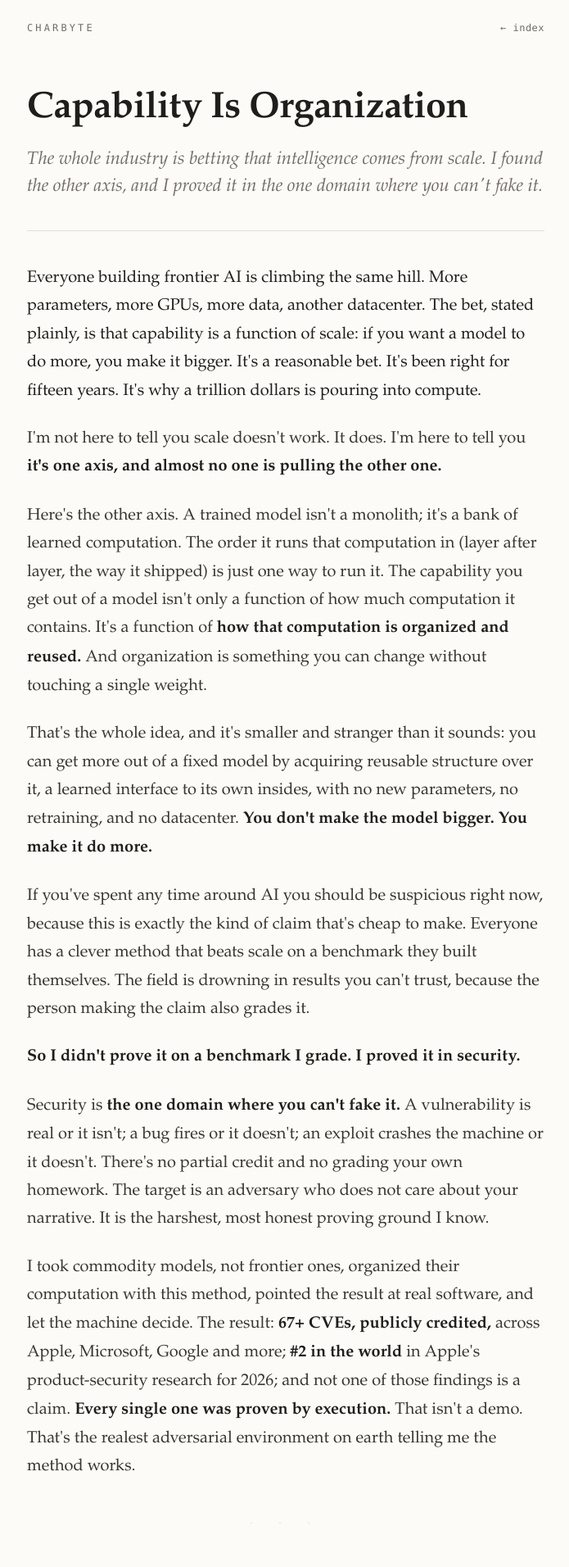
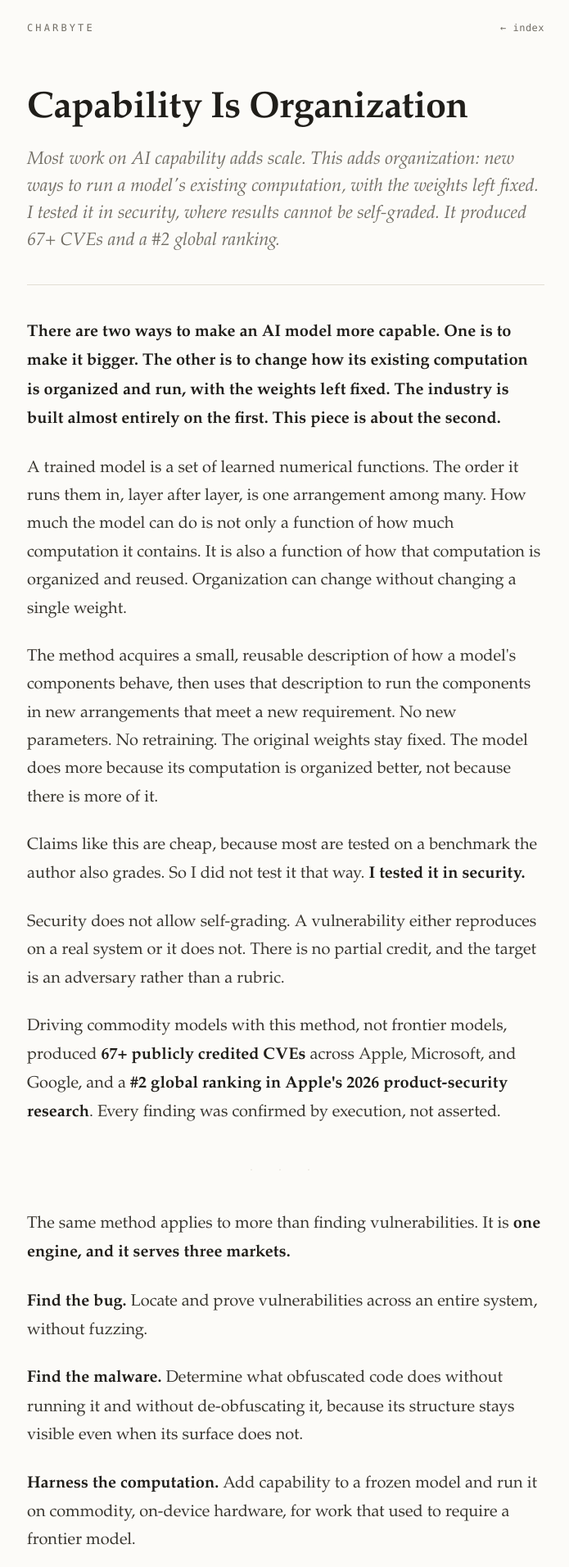
Before and after one commit to calysteon/calysteon.github.io, a Jekyll site: the page charbyte.html, which Jekyll copies as it is, in a window 1280 px wide. Shown: the top 1912 px of the page at 82% size, without its empty margins (291-986 px from the left). Built offline with Jekyll 4.4.1, drawn with Linux system fonts in a browser that asks for light colours; some of the changed text lies outside the part shown.

Commit message:
Essay: rewrite in plain Shaping-Gap voice; drop metaphors

```diff
--- a/charbyte.html
+++ b/charbyte.html
@@ -4,9 +4,9 @@
 <meta charset="utf-8">
 <meta name="viewport" content="width=device-width, initial-scale=1">
 <title>Capability Is Organization · Charbyte</title>
-<meta name="description" content="The whole industry is betting that intelligence comes from scale. I found the other axis, and I proved it in the one domain where you can't fake it.">
+<meta name="description" content="Most work on AI capability adds scale. This adds organization: new ways to run a model's existing computation, with the weights left fixed. Tested in security, it produced 67+ CVEs and a #2 global ranking.">
 <meta property="og:title" content="Capability Is Organization">
-<meta property="og:description" content="The whole industry is betting that intelligence comes from scale. I found the other axis, and proved it where you can't fake it.">
+<meta property="og:description" content="Most work on AI capability adds scale. This adds organization, with the weights left fixed. Tested in security: 67+ CVEs, #2 in the world.">
 <meta property="og:type" content="article">
 <style>
   :root{
@@ -36,7 +36,7 @@
   article p:first-of-type{margin-top:0}
   article strong{font-weight:600;color:var(--ink)}
   article em{font-style:italic}
-  .lede-first{color:var(--ink)}
+  .thesis{color:var(--ink)}
 
   .divider{text-align:center;color:var(--rule);letter-spacing:1em;margin:40px 0 36px;font-size:14px;user-select:none}
   .endmark{color:var(--accent);font-weight:600}
@@ -57,48 +57,42 @@
   </div>
 
   <h1>Capability Is Organization</h1>
-  <p class="dek">The whole industry is betting that intelligence comes from scale. I found the other axis, and I proved it in the one domain where you can't fake it.</p>
+  <p class="dek">Most work on AI capability adds scale. This adds organization: new ways to run a model's existing computation, with the weights left fixed. I tested it in security, where results cannot be self-graded. It produced 67+ CVEs and a #2 global ranking.</p>
 
   <article>
-    <p class="lede-first">Everyone building frontier AI is climbing the same hill. More parameters, more GPUs, more data, another datacenter. The bet, stated plainly, is that capability is a function of scale: if you want a model to do more, you make it bigger. It's a reasonable bet. It's been right for fifteen years. It's why a trillion dollars is pouring into compute.</p>
+    <p class="thesis"><strong>There are two ways to make an AI model more capable. One is to make it bigger. The other is to change how its existing computation is organized and run, with the weights left fixed. The industry is built almost entirely on the first. This piece is about the second.</strong></p>
 
-    <p>I'm not here to tell you scale doesn't work. It does. I'm here to tell you <strong>it's one axis, and almost no one is pulling the other one.</strong></p>
+    <p>A trained model is a set of learned numerical functions. The order it runs them in, layer after layer, is one arrangement among many. How much the model can do is not only a function of how much computation it contains. It is also a function of how that computation is organized and reused. Organization can change without changing a single weight.</p>
 
-    <p>Here's the other axis. A trained model isn't a monolith; it's a bank of learned computation. The order it runs that computation in (layer after layer, the way it shipped) is just one way to run it. The capability you get out of a model isn't only a function of how much computation it contains. It's a function of <strong>how that computation is organized and reused.</strong> And organization is something you can change without touching a single weight.</p>
+    <p>The method acquires a small, reusable description of how a model's components behave, then uses that description to run the components in new arrangements that meet a new requirement. No new parameters. No retraining. The original weights stay fixed. The model does more because its computation is organized better, not because there is more of it.</p>
 
-    <p>That's the whole idea, and it's smaller and stranger than it sounds: you can get more out of a fixed model by acquiring reusable structure over it, a learned interface to its own insides, with no new parameters, no retraining, and no datacenter. <strong>You don't make the model bigger. You make it do more.</strong></p>
+    <p>Claims like this are cheap, because most are tested on a benchmark the author also grades. So I did not test it that way. <strong>I tested it in security.</strong></p>
 
-    <p>If you've spent any time around AI you should be suspicious right now, because this is exactly the kind of claim that's cheap to make. Everyone has a clever method that beats scale on a benchmark they built themselves. The field is drowning in results you can't trust, because the person making the claim also grades it.</p>
+    <p>Security does not allow self-grading. A vulnerability either reproduces on a real system or it does not. There is no partial credit, and the target is an adversary rather than a rubric.</p>
 
-    <p><strong>So I didn't prove it on a benchmark I grade. I proved it in security.</strong></p>
-
-    <p>Security is <strong>the one domain where you can't fake it.</strong> A vulnerability is real or it isn't; a bug fires or it doesn't; an exploit crashes the machine or it doesn't. There's no partial credit and no grading your own homework. The target is an adversary who does not care about your narrative. It is the harshest, most honest proving ground I know.</p>
-
-    <p>I took commodity models, not frontier ones, organized their computation with this method, pointed the result at real software, and let the machine decide. The result: <strong>67+ CVEs, publicly credited,</strong> across Apple, Microsoft, Google and more; <strong>#2 in the world</strong> in Apple's product-security research for 2026; and not one of those findings is a claim. <strong>Every single one was proven by execution.</strong> That isn't a demo. That's the realest adversarial environment on earth telling me the method works.</p>
+    <p>Driving commodity models with this method, not frontier models, produced <strong>67+ publicly credited CVEs</strong> across Apple, Microsoft, and Google, and a <strong>#2 global ranking in Apple's 2026 product-security research</strong>. Every finding was confirmed by execution, not asserted.</p>
 
     <div class="divider">· · ·</div>
 
-    <p>And once you've seen it work there, you can't un-see where else it goes. The same primitive (recombine a frozen system's own parts, steered by a cheap reusable interface, and let a ground-truth oracle decide what's real) is <strong>one engine that points three ways.</strong></p>
+    <p>The same method applies to more than finding vulnerabilities. It is <strong>one engine, and it serves three markets.</strong></p>
 
-    <p><strong>Find the bug.</strong> The security engine above: latent vulnerabilities, surfaced and proven, across an entire operating system.</p>
+    <p><strong>Find the bug.</strong> Locate and prove vulnerabilities across an entire system, without fuzzing.</p>
 
-    <p><strong>Find the malware.</strong> The same move in reverse: understand what obfuscated code actually does without running it and without un-obfuscating it, because structure survives obfuscation even when appearance doesn't.</p>
+    <p><strong>Find the malware.</strong> Determine what obfuscated code does without running it and without de-obfuscating it, because its structure stays visible even when its surface does not.</p>
 
-    <p><strong>Harness the computation.</strong> The same move again, turned from finding flaws to making value: unlock latent capability from a frozen model, commodity and cheap and on-device, and have it do work that used to require the frontier.</p>
+    <p><strong>Harness the computation.</strong> Add capability to a frozen model and run it on commodity, on-device hardware, for work that used to require a frontier model.</p>
 
-    <p>Find the bug, find the malware, harness the computation. <strong>Offense, defense, and capability, from one engine.</strong> That's not three companies in a trench coat. It's one primitive, and every market I enter with it sharpens it for the other two.</p>
+    <p>These are not three products. They are one method applied to three problems, and progress on any one of them improves the method for the others.</p>
 
-    <p>Here's what makes it a business and not a trick: <strong>the advantage doesn't live in the model.</strong> It lives in the interface I acquire over the model, so it's model-agnostic, and it compounds. Every time someone ships a better frontier model, that's not a threat; it's a bigger substrate with more latent capability for the same method to harness, for free. The interfaces accumulate like a codebase. They appreciate as the underlying models improve, instead of depreciating the moment the next one ships. I am long the entire field's progress and exposed to none of its capital expenditure.</p>
+    <p>The advantage is in the acquired description, not in the model. It is model-agnostic: when a better model ships, it becomes a better substrate for the same method, at no additional training cost. The descriptions accumulate and carry forward, and they improve as the models improve.</p>
 
     <div class="divider">· · ·</div>
 
-    <p>So here's the thesis, as plainly as I can put it. The industry's trillion-dollar bet, capability equals scale, isn't wrong. It's just not the only axis. There's a second one, orthogonal to the whole AI economy: <strong>capability equals organization.</strong> You can move up the scaling curve, or you can move sideways along it. Almost everyone is crowded onto the first path while the second sits wide open.</p>
+    <p>The industry's bet, that capability comes from scale, is not wrong. It is incomplete. <strong>Capability also comes from organization</strong>, and that path is largely empty while the scaling path is crowded and expensive.</p>
 
-    <p>If that's right, <strong>the frontier moves sideways, not just up.</strong> Capability comes off the datacenter. Security stops being promised and starts being proven. And AI finally gets sound enough to trust in the high-stakes places that keep it at arm's length today, because the same discipline that makes a bug undeniable makes an &ldquo;all-clear&rdquo; trustworthy.</p>
+    <p>If this holds, capability no longer requires a larger model or a larger data center. Security moves from asserted to proven. And models can be made reliable enough for the high-stakes domains that currently exclude them, because the same discipline that makes a vulnerability undeniable makes a clean result trustworthy.</p>
 
-    <p>I didn't argue my way to this. I found it building something I couldn't fake my way through, then watched it hold everywhere else I pointed it. <strong>The scaling hill is crowded and expensive. The other axis is empty.</strong></p>
-
-    <p><strong>I'm building the engine that owns it.</strong>&nbsp;<span class="endmark">&#9632;</span></p>
+    <p>I did not reason my way to this. I built it to do real work under conditions I could not fake, and it held everywhere else I applied it. <strong>This is the engine I am building.</strong>&nbsp;<span class="endmark">&#9632;</span></p>
   </article>
 
   <footer>
```
